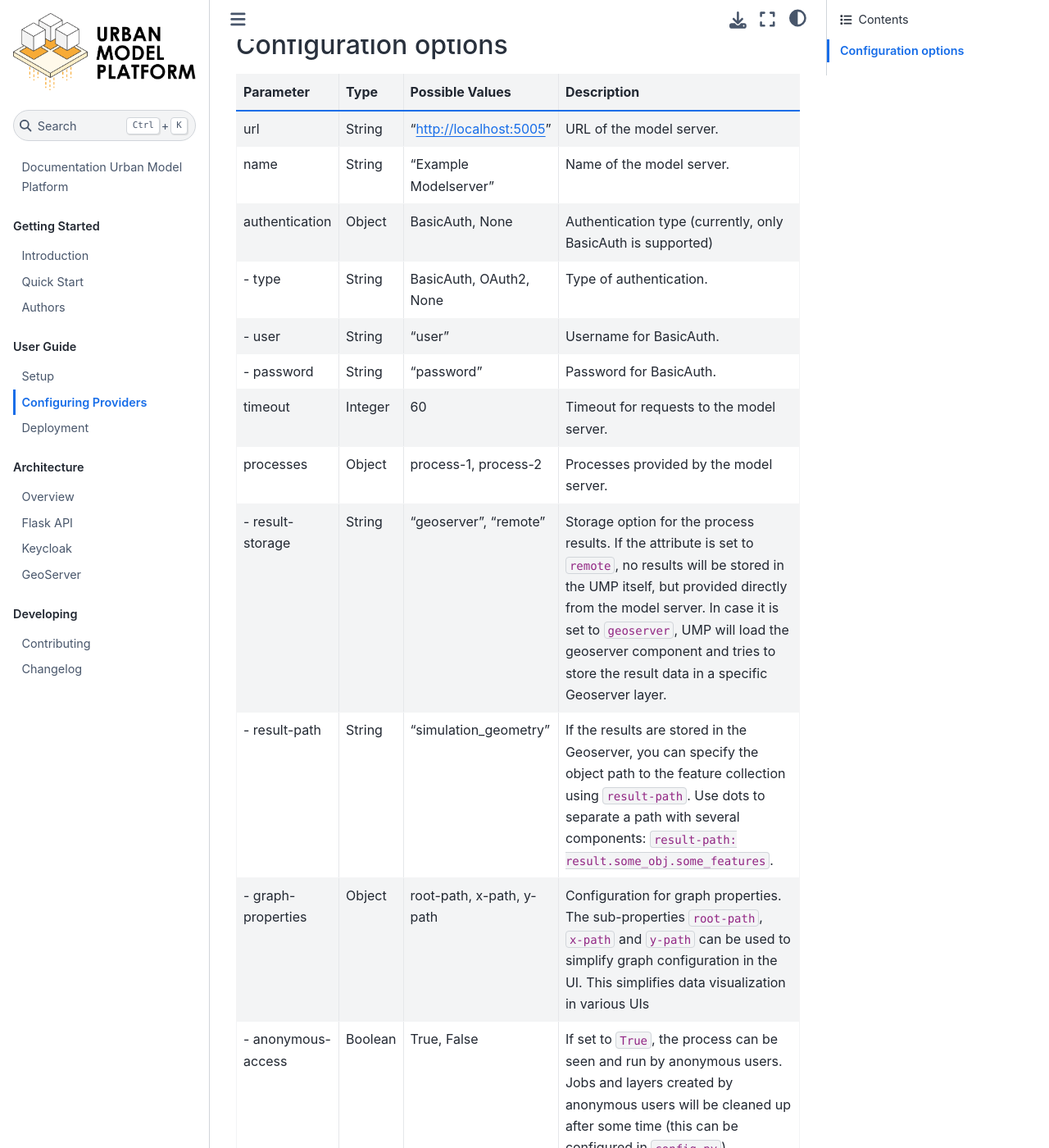
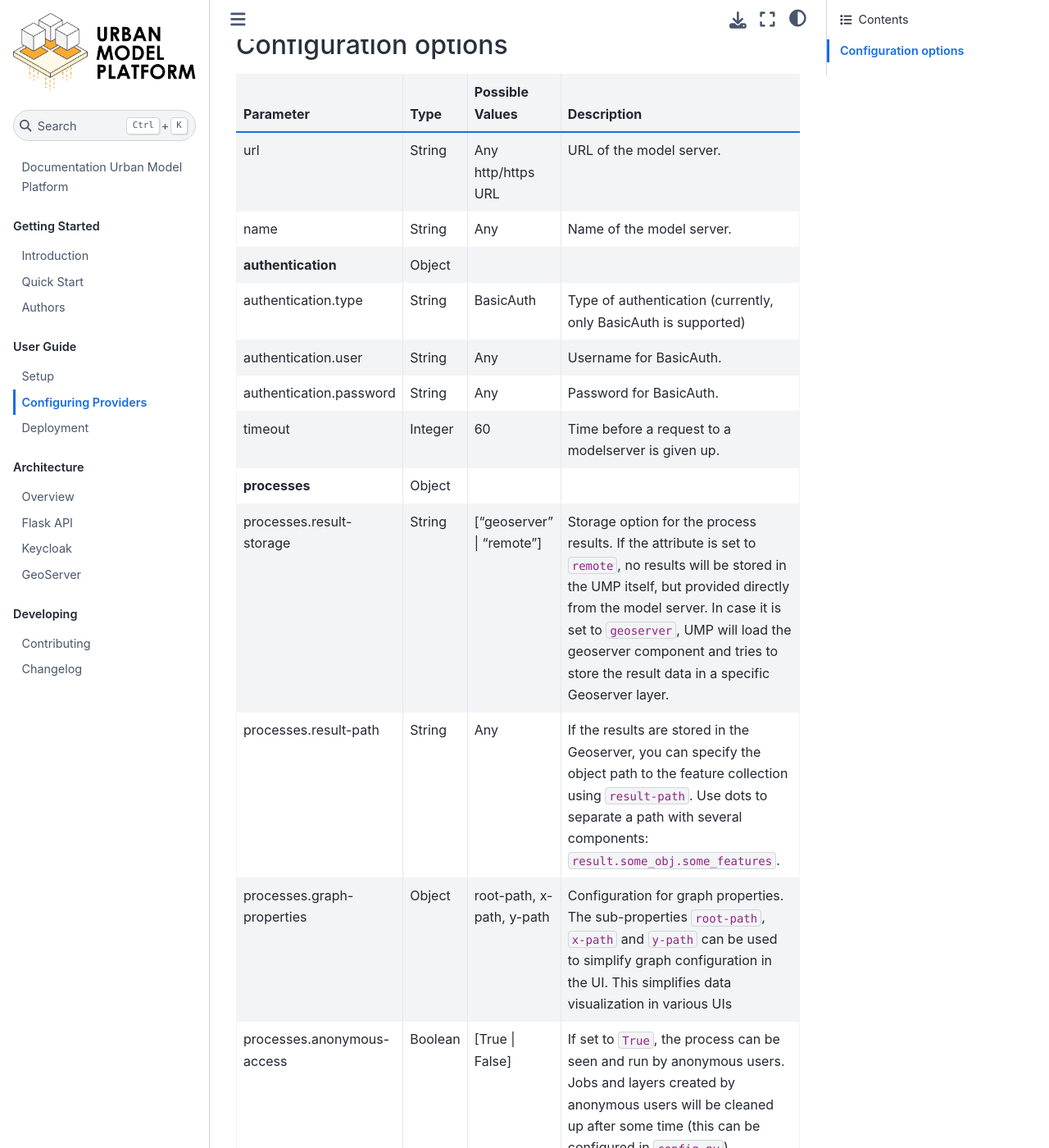
Before and after one commit to citysciencelab/urban-model-platform, a Jupyter Book: the page built from docs/content/02-user_guide/provider-configuration.md, in a window 1280 px wide and 1400 px high, scrolled down 865 px. Shown: the whole window at 82% size. Built offline with Jupyter Book 1.0.4 settings and Sphinx 7.4.7 and the Sphinx Book theme 1.1.4, drawn with Linux system fonts in a browser that asks for light colours; pages that are not in the unit, such as notebooks, are missing from menus; some of the changed text lies outside the part shown.

Commit message:
used dot notation for sub-properties, clarified some descriptions a bit

```diff
--- a/docs/content/02-user_guide/provider-configuration.md
+++ b/docs/content/02-user_guide/provider-configuration.md
@@ -37,17 +37,17 @@ Currently, model servers have to provide endpoints that comply with the OGC proc
 
 | Parameter | Type    | Possible Values         | Description                             |
 | --------- | --------| ----------------------- | --------------------------------------- |
-| url       | String  | "http://localhost:5005" | URL of the model server. |
-| name      | String  | "Example Modelserver"   | Name of the model server.               |
-| authentication | Object  | BasicAuth, None | Authentication type (currently, only BasicAuth is supported) |
-| - type      | String  | BasicAuth, OAuth2, None | Type of authentication.                 |
-| - user      | String  | "user"                  | Username for BasicAuth.                 |
-| - password  | String  | "password"              | Password for BasicAuth.                 |
-| timeout   | Integer | 60                      | Timeout for requests to the model server. |
-| processes | Object  | process-1, process-2   | Processes provided by the model server. |
-| - result-storage | String  | "geoserver", "remote" | Storage option for the process results. If the attribute is set to `remote`, no results will be stored in the UMP itself, but provided directly from the model server. In case it is set to `geoserver`, UMP will load the geoserver component and tries to store the result data in a specific Geoserver layer.  |
-| - result-path | String  | "simulation_geometry"     | If the results are stored in the Geoserver, you can specify the object path to the feature collection using `result-path`. Use dots to separate a path with several components: `result-path: result.some_obj.some_features`. |
-| - graph-properties | Object  | root-path, x-path, y-path | Configuration for graph properties. The sub-properties `root-path`, `x-path` and `y-path` can be used to simplify graph configuration in the UI. This simplifies data visualization in various UIs |
-| - anonymous-access | Boolean | True, False | If set to `True`, the process can be seen and run by anonymous users. Jobs and layers created by anonymous users will be cleaned up after some time (this can be configured in `config.py`). |
-| - deterministic | Boolean | True, False | If set to `True`, jobs will be cached based on a hash of the input parameters, the process version and the user id. |
-| - exclude | Boolean | True, False | If set to `True`, the process will be excluded from the list of available processes. |
+| url       | String  | Any http/https URL | URL of the model server. |
+| name      | String  | Any   | Name of the model server.               |
+| **authentication** | Object  |  |  |
+| authentication.type      | String  | BasicAuth | Type of authentication  (currently, only BasicAuth is supported) |
+| authentication.user      | String  | Any                  | Username for BasicAuth.                 |
+| authentication.password  | String  | Any              | Password for BasicAuth.                 |
+| timeout   | Integer | 60                      | Time before a request to a modelserver is given up. |
+| **processes** | Object  |    | |
+| processes.result-storage | String  | ["geoserver" \\| "remote"] | Storage option for the process results. If the attribute is set to `remote`, no results will be stored in the UMP itself, but provided directly from the model server. In case it is set to `geoserver`, UMP will load the geoserver component and tries to store the result data in a specific Geoserver layer.  |
+| processes.result-path | String  | Any | If the results are stored in the Geoserver, you can specify the object path to the feature collection using `result-path`. Use dots to separate a path with several components: `result.some_obj.some_features`. |
+| processes.graph-properties | Object  | root-path, x-path, y-path | Configuration for graph properties. The sub-properties `root-path`, `x-path` and `y-path` can be used to simplify graph configuration in the UI. This simplifies data visualization in various UIs |
+| processes.anonymous-access | Boolean | [True \\| False] | If set to `True`, the process can be seen and run by anonymous users. Jobs and layers created by anonymous users will be cleaned up after some time (this can be configured in `config.py`). |
+| processes.deterministic | Boolean | [True \\| False] | If set to `True`, jobs will be cached based on a hash of the input parameters, the process version and the user id. |
+| processes.exclude | Boolean | [True \\| False] | If set to `True`, the process will be excluded from the list of available processes. |
```
